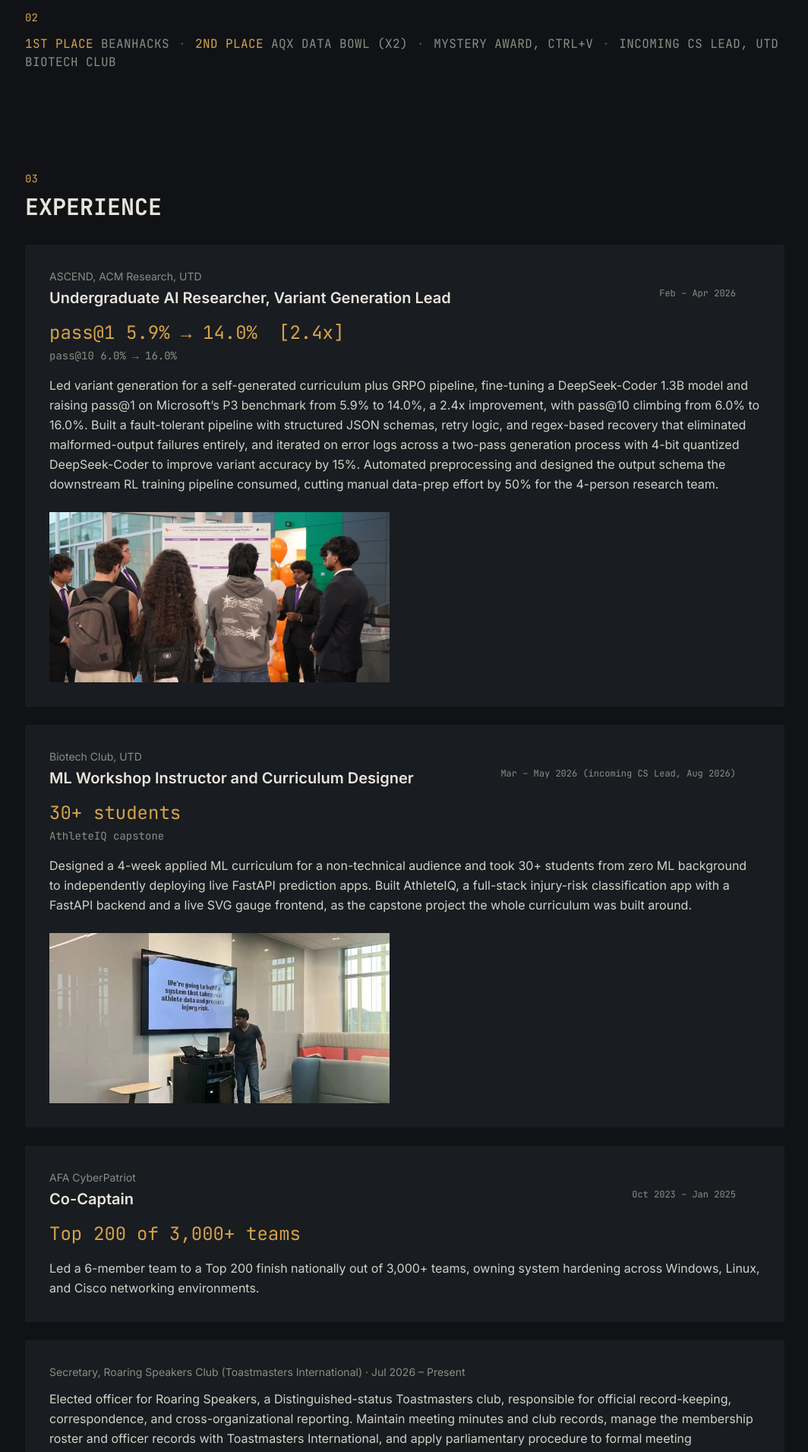
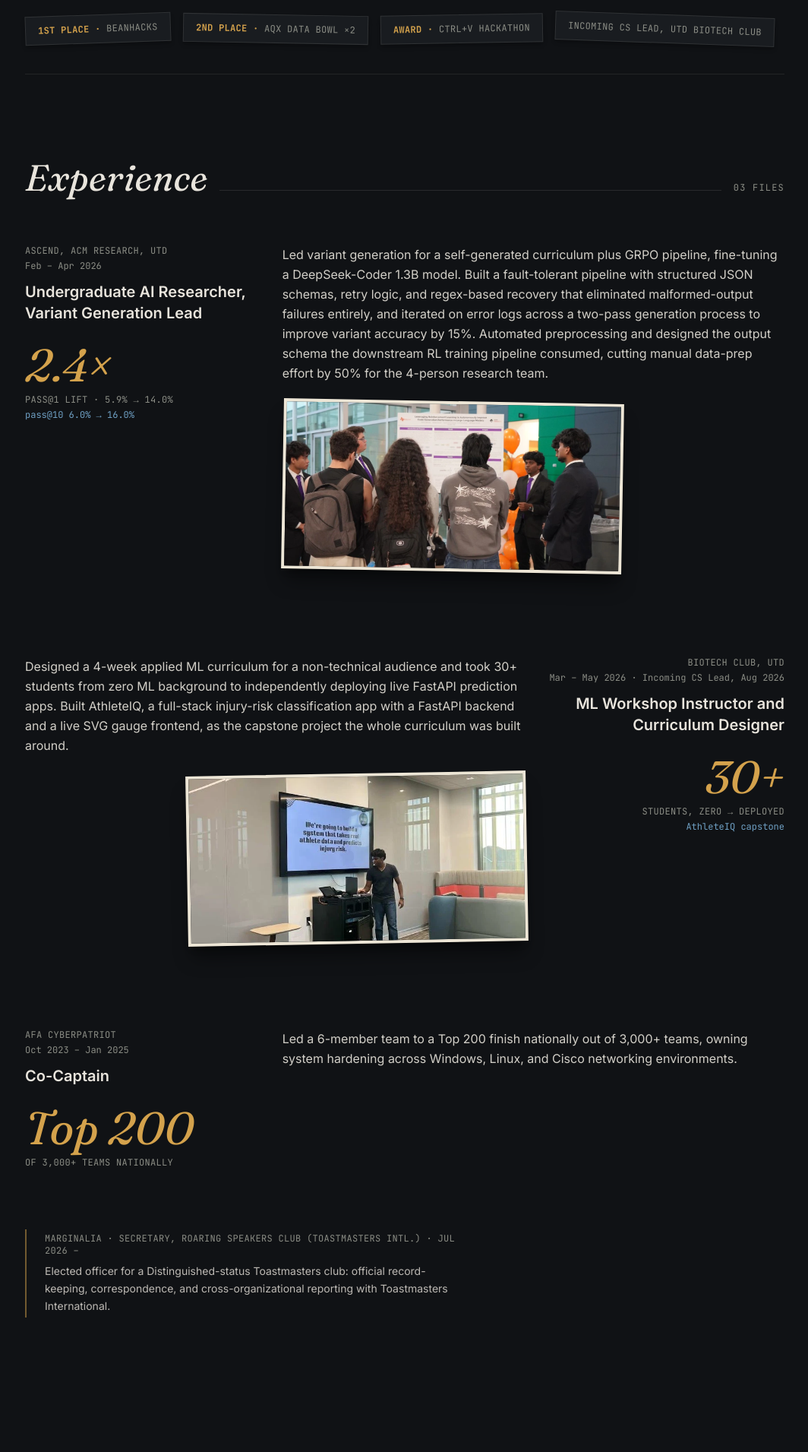
Before and after one commit to Sithranjan-Suresh/portfolio, a React (Vite) app: page / in a window 1280 px wide. Shown: the part 1160-3071 px from the top of the page at 76% size, without its empty margins (159-1223 px from the left). Built offline with nearby package versions, Linux system fonts and the light colour scheme.

Commit message:
Rebuild Proof Strip as torn specimen cards, Experience as alternating editorial spread

```diff
--- a/src/sections/Experience.jsx
+++ b/src/sections/Experience.jsx
@@ -1,23 +1,24 @@
 import acmResearchShowcase from '../assets/acm-research-showcase.webp'
 import biotechClub from '../assets/biotech-club.webp'
-import ScanReveal from '../components/ScanReveal'
-import LockReveal from '../components/LockReveal'
+import FadeIn from '../components/FadeIn'
 
 const roles = [
   {
     org: 'ASCEND, ACM Research, UTD',
     title: 'Undergraduate AI Researcher, Variant Generation Lead',
     date: 'Feb – Apr 2026',
-    metric: 'pass@1 5.9% → 14.0%  [2.4x]',
+    metric: '2.4×',
+    metricLabel: 'pass@1 lift · 5.9% → 14.0%',
     subMetric: 'pass@10 6.0% → 16.0%',
-    body: 'Led variant generation for a self-generated curriculum plus GRPO pipeline, fine-tuning a DeepSeek-Coder 1.3B model and raising pass@1 on Microsoft’s P3 benchmark from 5.9% to 14.0%, a 2.4x improvement, with pass@10 climbing from 6.0% to 16.0%. Built a fault-tolerant pipeline with structured JSON schemas, retry logic, and regex-based recovery that eliminated malformed-output failures entirely, and iterated on error logs across a two-pass generation process with 4-bit quantized DeepSeek-Coder to improve variant accuracy by 15%. Automated preprocessing and designed the output schema the downstream RL training pipeline consumed, cutting manual data-prep effort by 50% for the 4-person research team.',
+    body: 'Led variant generation for a self-generated curriculum plus GRPO pipeline, fine-tuning a DeepSeek-Coder 1.3B model. Built a fault-tolerant pipeline with structured JSON schemas, retry logic, and regex-based recovery that eliminated malformed-output failures entirely, and iterated on error logs across a two-pass generation process to improve variant accuracy by 15%. Automated preprocessing and designed the output schema the downstream RL training pipeline consumed, cutting manual data-prep effort by 50% for the 4-person research team.',
     image: { src: acmResearchShowcase, alt: 'Presenting the ASCEND research poster at the ACM Research Showcase' },
   },
   {
     org: 'Biotech Club, UTD',
     title: 'ML Workshop Instructor and Curriculum Designer',
-    date: 'Mar – May 2026 (incoming CS Lead, Aug 2026)',
-    metric: '30+ students',
+    date: 'Mar – May 2026 · Incoming CS Lead, Aug 2026',
+    metric: '30+',
+    metricLabel: 'students, zero → deployed',
     subMetric: 'AthleteIQ capstone',
     body: 'Designed a 4-week applied ML curriculum for a non-technical audience and took 30+ students from zero ML background to independently deploying live FastAPI prediction apps. Built AthleteIQ, a full-stack injury-risk classification app with a FastAPI backend and a live SVG gauge frontend, as the capstone project the whole curriculum was built around.',
     image: { src: biotechClub, alt: 'Teaching the AthleteIQ capstone during the Biotech Club ML workshop' },
@@ -26,7 +27,8 @@ const roles = [
     org: 'AFA CyberPatriot',
     title: 'Co-Captain',
     date: 'Oct 2023 – Jan 2025',
-    metric: 'Top 200 of 3,000+ teams',
+    metric: 'Top 200',
+    metricLabel: 'of 3,000+ teams nationally',
     subMetric: null,
     body: 'Led a 6-member team to a Top 200 finish nationally out of 3,000+ teams, owning system hardening across Windows, Linux, and Cisco networking environments.',
     image: null,
@@ -35,45 +37,74 @@ const roles = [
 
 function Experience() {
   return (
-    <section id="experience" className="py-24">
-      <span className="font-mono text-brass text-sm">03</span>
-      <h2 className="font-mono font-bold text-2xl sm:text-3xl mt-2 mb-8">EXPERIENCE</h2>
-      <div className="flex flex-col gap-6">
-        {roles.map((role) => (
-          <ScanReveal key={role.org} as="article" className="bg-panel p-6 sm:p-8">
-            <span className="font-mono text-muted text-xs sm:absolute sm:top-6 sm:right-8 block mb-2 sm:mb-0">
-              {role.date}
-            </span>
-            <p className="text-muted text-sm">{role.org}</p>
-            <h3 className="font-semibold text-lg sm:text-xl mt-1">{role.title}</h3>
-            <LockReveal as="p" className="font-mono text-brass text-xl sm:text-2xl mt-4">
+    <section id="experience" className="py-28">
+      <div className="flex items-baseline gap-4 mb-16">
+        <h2 className="font-display italic text-4xl sm:text-5xl">Experience</h2>
+        <span className="h-px flex-1 bg-muted/20" />
+        <span className="font-mono text-xs text-muted uppercase tracking-widest">03 files</span>
+      </div>
+
+      <div className="flex flex-col gap-20 sm:gap-28">
+        {roles.map((role, i) => {
+          const reversed = i % 2 === 1
+          return (
+            <FadeIn
+              key={role.org}
+              as="article"
+              className="grid grid-cols-1 lg:grid-cols-12 gap-8 lg:gap-4 items-start"
+            >
+              <div
+                className={`lg:col-span-4 ${reversed ? 'lg:order-2 lg:text-right' : 'lg:order-1'}`}
+              >
+                <p className="font-mono text-xs text-muted uppercase tracking-wide">{role.org}</p>
+                <p className="font-mono text-xs text-muted mt-1">{role.date}</p>
+                <h3 className="font-semibold text-xl mt-3">{role.title}</h3>
+                <p className="font-display italic text-5xl sm:text-6xl text-brass mt-6 leading-none">
                   {role.metric}
-            </LockReveal>
-            {role.subMetric && <p className="font-mono text-muted text-sm mt-1">{role.subMetric}</p>}
-            <p className="mt-4 text-primary/90 leading-relaxed">{role.body}</p>
+                </p>
+                <p className="font-mono text-xs text-muted uppercase tracking-wide mt-2">
+                  {role.metricLabel}
+                </p>
+                {role.subMetric && (
+                  <p className="font-mono text-xs text-measure mt-1">{role.subMetric}</p>
+                )}
+              </div>
+
+              <div className={`lg:col-span-8 ${reversed ? 'lg:order-1' : 'lg:order-2'}`}>
+                <p className="text-primary/90 leading-relaxed max-w-2xl">{role.body}</p>
                 {role.image && (
+                  <div
+                    className={`relative mt-6 w-full max-w-md ${reversed ? 'lg:ml-auto' : ''} ${
+                      reversed ? '-rotate-1' : 'rotate-1'
+                    }`}
+                  >
                     <img
                       src={role.image.src}
                       alt={role.image.alt}
                       loading="lazy"
-                className="mt-6 w-full max-w-md h-56 object-cover"
+                      className="w-full h-56 object-cover border-4 border-paper shadow-xl shadow-black/40"
                     />
+                  </div>
                 )}
-          </ScanReveal>
-        ))}
+              </div>
+            </FadeIn>
+          )
+        })}
       </div>
 
-      {/* 3.5 Leadership & Activities */}
-      <ScanReveal as="div" className="mt-6 bg-panel p-6 sm:p-8">
-        <p className="text-muted text-sm">Secretary, Roaring Speakers Club (Toastmasters International) &middot; Jul 2026 – Present</p>
-        <p className="mt-3 text-primary/90 leading-relaxed">
-          Elected officer for Roaring Speakers, a Distinguished-status Toastmasters club, responsible
-          for official record-keeping, correspondence, and cross-organizational reporting. Maintain
-          meeting minutes and club records, manage the membership roster and officer records with
-          Toastmasters International, and apply parliamentary procedure to formal meeting governance,
-          contributing to the club&rsquo;s Distinguished Club status.
+      {/* Leadership & Activities — a marginal note, not another full card */}
+      <FadeIn
+        as="div"
+        className="mt-20 max-w-xl border-l-2 border-brass/50 pl-6 py-1"
+      >
+        <p className="font-mono text-xs text-muted uppercase tracking-wide">
+          Marginalia &middot; Secretary, Roaring Speakers Club (Toastmasters Intl.) &middot; Jul 2026 –
         </p>
-      </ScanReveal>
+        <p className="mt-2 text-primary/80 leading-relaxed text-sm">
+          Elected officer for a Distinguished-status Toastmasters club: official record-keeping,
+          correspondence, and cross-organizational reporting with Toastmasters International.
+        </p>
+      </FadeIn>
     </section>
   )
 }
--- a/src/sections/ProofStrip.jsx
+++ b/src/sections/ProofStrip.jsx
@@ -1,29 +1,27 @@
-import ScanReveal from '../components/ScanReveal'
-
 const items = [
-  { placement: '1st Place', rest: 'BeanHacks' },
-  { placement: '2nd Place', rest: 'AQX Data Bowl (x2)' },
-  { placement: null, rest: 'Mystery Award, Ctrl+V' },
-  { placement: null, rest: 'Incoming CS Lead, UTD Biotech Club' },
+  { placement: '1st Place', rest: 'BeanHacks', rotate: '-rotate-2' },
+  { placement: '2nd Place', rest: 'AQX Data Bowl ×2', rotate: 'rotate-1' },
+  { placement: 'Award', rest: 'Ctrl+V Hackathon', rotate: '-rotate-1' },
+  { placement: null, rest: 'Incoming CS Lead, UTD Biotech Club', rotate: 'rotate-2' },
 ]
 
 function ProofStrip() {
   return (
-    <section id="proof" className="py-8">
-      <span className="font-mono text-brass text-sm">02</span>
+    <section id="proof" className="py-10 border-t border-b border-muted/15">
       <h2 className="sr-only">Proof Strip</h2>
-      <ScanReveal as="div">
-        <p className="font-mono text-sm sm:text-base uppercase tracking-wide text-muted mt-3 leading-relaxed">
-          {items.map((item, index) => (
-            <span key={item.rest}>
-              {item.placement && <span className="text-brass">{item.placement}</span>}
-              {item.placement && ' '}
-              {item.rest}
-              {index < items.length - 1 && <span className="mx-3 text-muted/50">&middot;</span>}
-            </span>
-          ))}
-        </p>
-      </ScanReveal>
+      <div className="flex flex-wrap gap-4 justify-center sm:justify-start">
+        {items.map((item) => (
+          <div
+            key={item.rest}
+            className={`bg-panel border border-muted/20 px-4 py-2.5 shadow-md shadow-black/20 ${item.rotate} hover:rotate-0 transition-transform motion-reduce:transition-none`}
+          >
+            <p className="font-mono text-xs uppercase tracking-wide whitespace-nowrap">
+              {item.placement && <span className="text-brass font-semibold">{item.placement} &middot; </span>}
+              <span className="text-muted">{item.rest}</span>
+            </p>
+          </div>
+        ))}
+      </div>
     </section>
   )
 }
```
Lines whose indentation alone changed are shown as unchanged.
